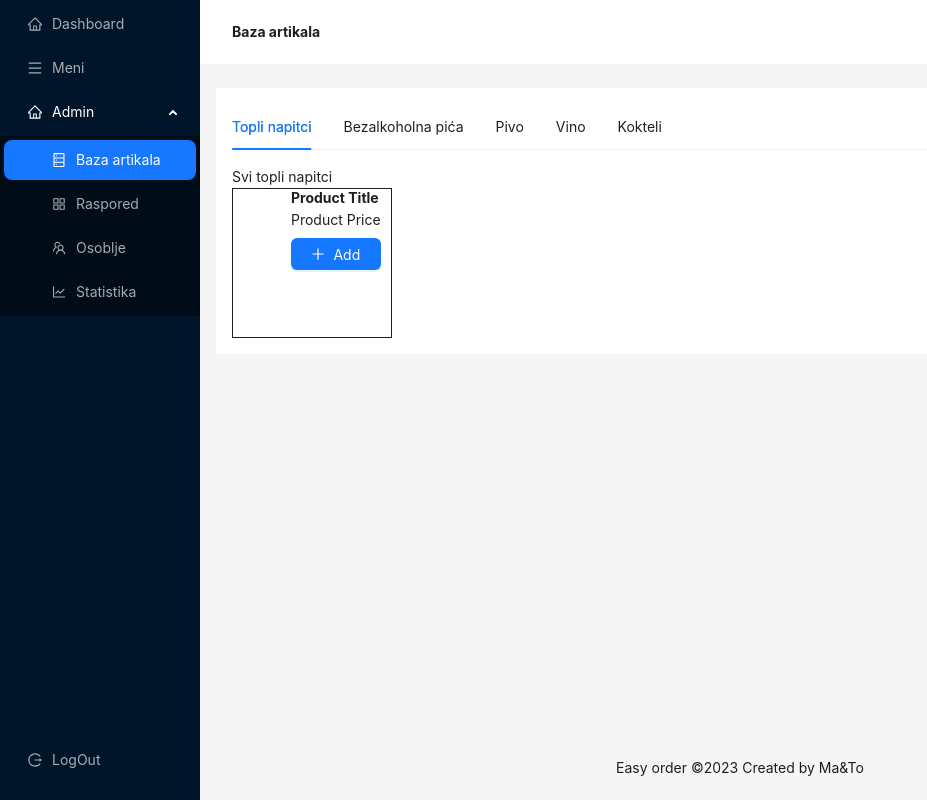
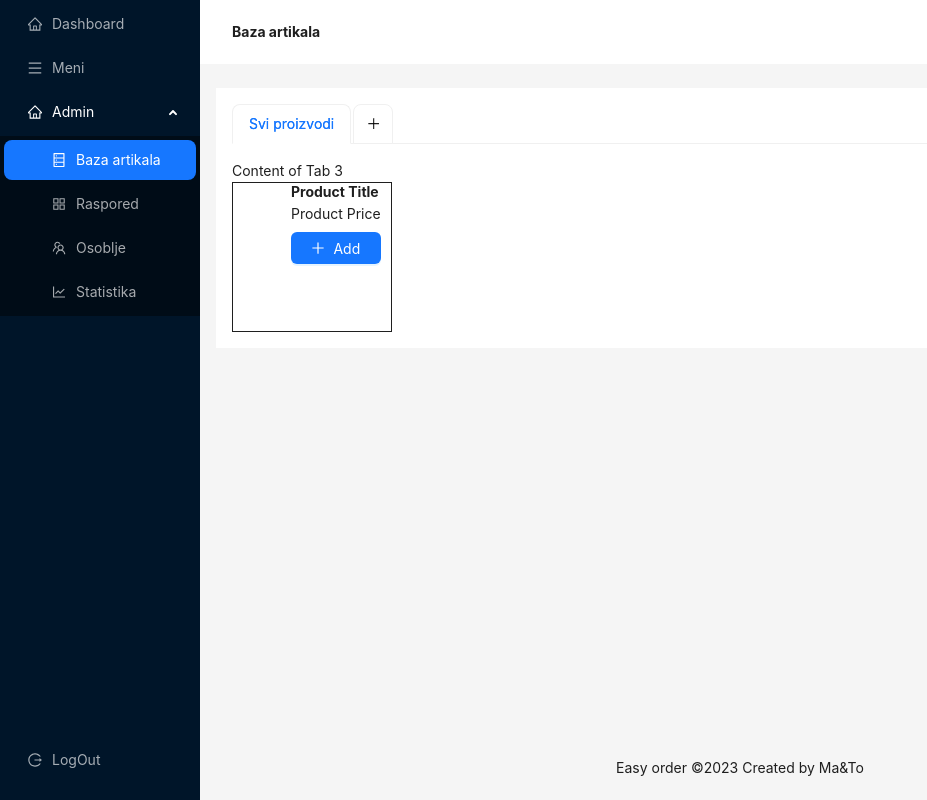
Before and after one commit to Marko-Tomljanovic/easyOrder, a Next.js app in the folder easy-order-ui/: page /admin/baza-artikala in a window 1280 px wide. Shown: the whole page, without its empty margins (0-927 px from the left). Built offline with nearby package versions, Linux system fonts and the light colour scheme; sample sign-in values are in the browser's storage.

Commit message:
feat: add modular tabs; baza

```diff
--- a/easy-order-ui/src/app/admin/baza-artikala/page.tsx
+++ b/easy-order-ui/src/app/admin/baza-artikala/page.tsx
@@ -1,45 +1,157 @@
 "use client";
 
 import ItemCard from "@/app/components/item-card/ItemCard";
-import { Tabs, TabsProps } from "antd";
+import { ExclamationCircleFilled } from "@ant-design/icons";
+import { Input, Modal, Popconfirm, Tabs, message } from "antd";
+import { useRef, useState } from "react";
+
+type TargetKey = React.MouseEvent | React.KeyboardEvent | string;
+
+const initialItems = [
+  {
+    label: "Svi proizvodi",
+    children: "Content of Tab 3",
+    key: "3",
+    closable: false,
+  },
+];
+
+const { confirm } = Modal;
 
 export default function Page() {
+  const [items, setItems] = useState(initialItems);
+  const [newLabel, setNewLabel] = useState<string>("");
+  const [activeKey, setActiveKey] = useState(initialItems[0].key);
+  const newTabIndex = useRef(0);
+  const [isModalOpen, setIsModalOpen] = useState(false);
+
   const onChange = (key: string) => {
     console.log(key);
   };
 
-  const items: TabsProps["items"] = [
-    {
-      key: "1",
-      label: "Topli napitci",
-      children: "Svi topli napitci",
-    },
-    {
-      key: "2",
-      label: "Bezalkoholna pića",
-      children: "Sva bezalkoholna pića",
-    },
-    {
-      key: "3",
-      label: "Pivo",
-      children: "Sva piva",
-    },
-    {
-      key: "4",
-      label: "Vino",
-      children: "Sva vina",
-    },
-    {
-      key: "5",
-      label: "Kokteli",
-      children: "Svi kokteli",
-    },
-  ];
+  const add = () => {
+    const newActiveKey = `newTab${newTabIndex.current++}`;
+    const newPanes = [...items];
+    newPanes.push({
+      label: newLabel,
+      children: "Content of new Tab",
+      key: newActiveKey,
+      closable: true,
+    });
+    setItems(newPanes);
+    setActiveKey(newActiveKey);
+  };
+
+  const remove = (targetKey: TargetKey) => {
+    let newActiveKey = activeKey;
+    let lastIndex = -1;
+    items.forEach((item, i) => {
+      if (item.key === targetKey) {
+        lastIndex = i - 1;
+      }
+    });
+    const newPanes = items.filter((item) => item.key !== targetKey);
+    if (newPanes.length && newActiveKey === targetKey) {
+      if (lastIndex >= 0) {
+        newActiveKey = newPanes[lastIndex].key;
+      } else {
+        newActiveKey = newPanes[0].key;
+      }
+    }
+    setItems(newPanes);
+    setActiveKey(newActiveKey);
+  };
+
+  const onEdit = (
+    targetKey: React.MouseEvent | React.KeyboardEvent | string,
+    action: "add" | "remove"
+  ) => {
+    if (action === "add") {
+      showModal();
+    } else {
+      showDeleteConfirm(targetKey);
+    }
+  };
+
+  const showModal = () => {
+    setIsModalOpen(true);
+  };
+
+  const validateModalInput = () => {
+    if (newLabel.length < 2) {
+      return true;
+    }
+    return false;
+  };
+
+  const handleOk = () => {
+    const hasError = validateModalInput();
+    if (hasError) {
+      message.warning("Pogrešan unos, potrbeno je minimalno dva slova.", 4);
+      return;
+    }
+    add();
+    setIsModalOpen(false);
+    setNewLabel("");
+  };
+
+  const handleCancel = () => {
+    setIsModalOpen(false);
+  };
+
+  const handleChange = (e: any) => {
+    const { value } = e.target;
+    console.log("value", value);
+    setNewLabel(value);
+  };
+
+  const showDeleteConfirm = (
+    targetKey: React.MouseEvent | React.KeyboardEvent | string
+  ) => {
+    confirm({
+      title: "Jeste li sigurni da želite obisati grupu?",
+      icon: <ExclamationCircleFilled />,
+      content: "Svi proizvodi iz grupe neće imati definaranu grupu.",
+      okText: "Da",
+      okType: "danger",
+      cancelText: "Ne",
+      onOk() {
+        remove(targetKey);
+      },
+      onCancel() {
+        console.log("Cancel");
+      },
+    });
+  };
+
   return (
     <>
-      <Tabs defaultActiveKey="1" items={items} onChange={() => onChange} />
+      <Tabs
+        defaultActiveKey="1"
+        items={items}
+        onChange={() => onChange}
+        type="editable-card"
+        onEdit={onEdit}
+      />
       <div style={{ width: "10rem" }}></div>
       <ItemCard />
+      <Modal
+        title={`Naziv grupe`}
+        open={isModalOpen}
+        onOk={handleOk}
+        onCancel={handleCancel}
+      >
+        <Input
+          placeholder="Unesite naziv kartice"
+          type="string"
+          value={newLabel}
+          onChange={handleChange}
+          onPressEnter={handleOk}
+          maxLength={40}
+          showCount
+          allowClear
+        />
+      </Modal>
     </>
   );
 }
```
